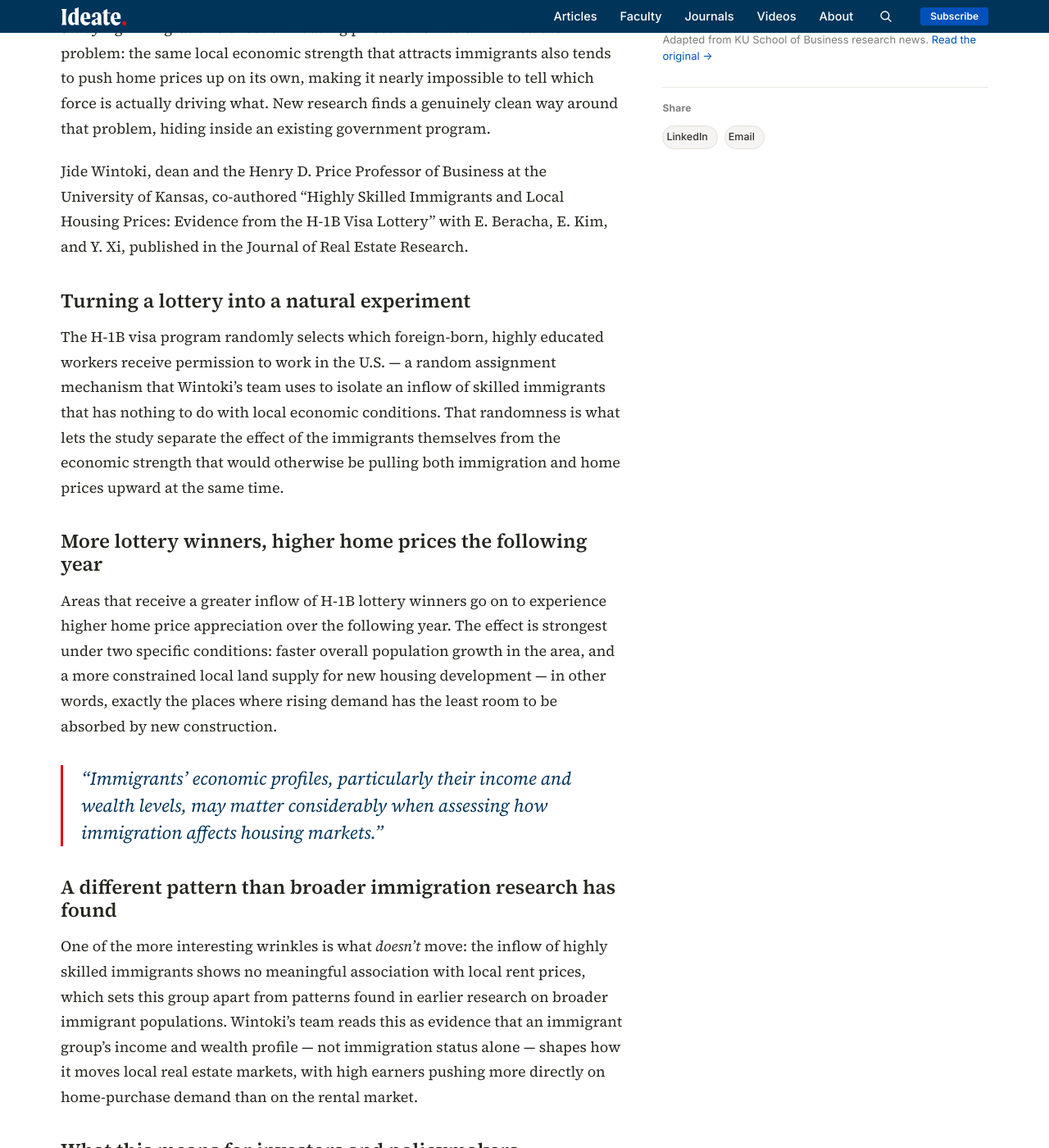
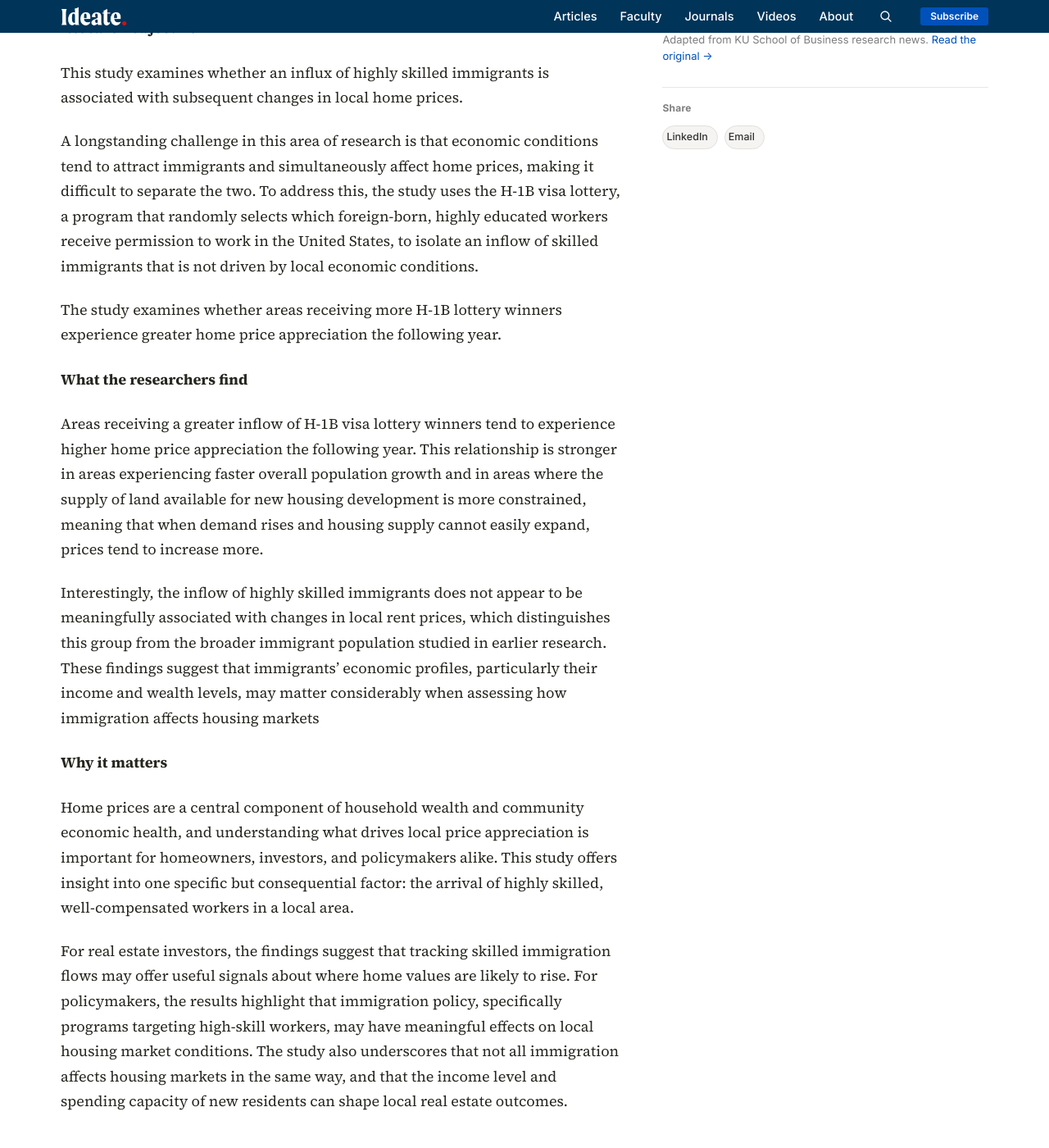
Before and after one commit to KUBschool/ideate, a Jekyll site: the page built from _articles/2025-01-01-skilled-immigrants-housing-prices.md, in a window 1280 px wide and 1400 px high, scrolled down 1172 px. Shown: the whole window at 82% size. Built offline with Jekyll 4.4.1, drawn with Linux system fonts in a browser that asks for light colours; some of the changed text lies outside the part shown.

Commit message:
Update Article “2025-01-01-skilled-immigrants-housing-prices”

```diff
--- a/_articles/2025-01-01-skilled-immigrants-housing-prices.md
+++ b/_articles/2025-01-01-skilled-immigrants-housing-prices.md
@@ -1,43 +1,44 @@
 ---
-title: "A visa lottery is giving researchers a rare, clean look at how skilled immigrants move home prices"
-dek: "Untangling immigration's effect on housing has always been hard, because the same economic conditions that draw immigrants also move prices. A random visa lottery finally breaks that link."
+title: A visa lottery is giving researchers a rare, clean look at how skilled
+  immigrants move home prices
+dek: Untangling immigration's effect on housing has always been hard, because
+  the same economic conditions that draw immigrants also move prices. A random
+  visa lottery finally breaks that link.
 topic: finance
 faculty:
   - jide-wintoki
-byline: "Jide Wintoki"
-date: 2025-01-01
+byline: Jide Wintoki
+date: 2025-09-08
+image: /assets/uploads/house-sold.jpeg
 image_tint: limestone
 featured: false
-source_url: "https://business.ku.edu/research-and-faculty/finance/research-insights"
-answer_box: >-
-  Using the H-1B visa lottery's random assignment to isolate skilled
-  immigration from local economic conditions, research finds areas
-  receiving more H-1B lottery winners experience greater home price
-  appreciation the following year — an effect stronger where population
-  growth is faster and housing supply is more land-constrained. Unlike
-  broader immigrant populations studied previously, the inflow of
-  highly skilled immigrants shows no meaningful association with local
-  rent price changes.
+source_url: https://business.ku.edu/research-and-faculty/finance/research-insights
+answer_box: Using the H-1B visa lottery's random assignment to isolate skilled
+  immigration from local economic conditions, research finds areas receiving
+  more H-1B lottery winners experience greater home price appreciation the
+  following year — an effect stronger where population growth is faster and
+  housing supply is more land-constrained. Unlike broader immigrant populations
+  studied previously, the inflow of highly skilled immigrants shows no
+  meaningful association with local rent price changes.
+journal: Journal of Real Estate Research
+journal_url: https://www.tandfonline.com/doi/full/10.1080/08965803.2025.2536358
 ---
+#### Research objective
 
-Studying immigration's effect on housing prices runs into an immediate problem: the same local economic strength that attracts immigrants also tends to push home prices up on its own, making it nearly impossible to tell which force is actually driving what. New research finds a genuinely clean way around that problem, hiding inside an existing government program.
+This study examines whether an influx of highly skilled immigrants is associated with subsequent changes in local home prices.
 
-Jide Wintoki, dean and the Henry D. Price Professor of Business at the University of Kansas, co-authored "Highly Skilled Immigrants and Local Housing Prices: Evidence from the H-1B Visa Lottery" with E. Beracha, E. Kim, and Y. Xi, published in the Journal of Real Estate Research.
+A longstanding challenge in this area of research is that economic conditions tend to attract immigrants and simultaneously affect home prices, making it difficult to separate the two. To address this, the study uses the H-1B visa lottery, a program that randomly selects which foreign-born, highly educated workers receive permission to work in the United States, to isolate an inflow of skilled immigrants that is not driven by local economic conditions.
 
-## Turning a lottery into a natural experiment
+The study examines whether areas receiving more H-1B lottery winners experience greater home price appreciation the following year.
 
-The H-1B visa program randomly selects which foreign-born, highly educated workers receive permission to work in the U.S. — a random assignment mechanism that Wintoki's team uses to isolate an inflow of skilled immigrants that has nothing to do with local economic conditions. That randomness is what lets the study separate the effect of the immigrants themselves from the economic strength that would otherwise be pulling both immigration and home prices upward at the same time.
+#### What the researchers find
 
-## More lottery winners, higher home prices the following year
+Areas receiving a greater inflow of H-1B visa lottery winners tend to experience higher home price appreciation the following year. This relationship is stronger in areas experiencing faster overall population growth and in areas where the supply of land available for new housing development is more constrained, meaning that when demand rises and housing supply cannot easily expand, prices tend to increase more.
 
-Areas that receive a greater inflow of H-1B lottery winners go on to experience higher home price appreciation over the following year. The effect is strongest under two specific conditions: faster overall population growth in the area, and a more constrained local land supply for new housing development — in other words, exactly the places where rising demand has the least room to be absorbed by new construction.
+Interestingly, the inflow of highly skilled immigrants does not appear to be meaningfully associated with changes in local rent prices, which distinguishes this group from the broader immigrant population studied in earlier research. These findings suggest that immigrants' economic profiles, particularly their income and wealth levels, may matter considerably when assessing how immigration affects housing markets
 
-> "Immigrants' economic profiles, particularly their income and wealth levels, may matter considerably when assessing how immigration affects housing markets."
+#### Why it matters
 
-## A different pattern than broader immigration research has found
+Home prices are a central component of household wealth and community economic health, and understanding what drives local price appreciation is important for homeowners, investors, and policymakers alike. This study offers insight into one specific but consequential factor: the arrival of highly skilled, well-compensated workers in a local area.
 
-One of the more interesting wrinkles is what *doesn't* move: the inflow of highly skilled immigrants shows no meaningful association with local rent prices, which sets this group apart from patterns found in earlier research on broader immigrant populations. Wintoki's team reads this as evidence that an immigrant group's income and wealth profile — not immigration status alone — shapes how it moves local real estate markets, with high earners pushing more directly on home-purchase demand than on the rental market.
-
-## What this means for investors and policymakers
-
-For real estate investors, the finding offers a genuinely useful, somewhat overlooked signal: tracking skilled-immigration flows into a market may say something real about where home values are headed. For policymakers, the results are a concrete illustration that immigration policy — specifically, programs targeting high-skill workers like H-1B — can have measurable effects on local housing markets, distinct from the effects of immigration more broadly. The study adds a specific, methodologically clean data point to a debate that's often short on either.
+For real estate investors, the findings suggest that tracking skilled immigration flows may offer useful signals about where home values are likely to rise. For policymakers, the results highlight that immigration policy, specifically programs targeting high-skill workers, may have meaningful effects on local housing market conditions. The study also underscores that not all immigration affects housing markets in the same way, and that the income level and spending capacity of new residents can shape local real estate outcomes.
```
Also changed, not shown: assets/uploads/house-sold.jpeg (added).
